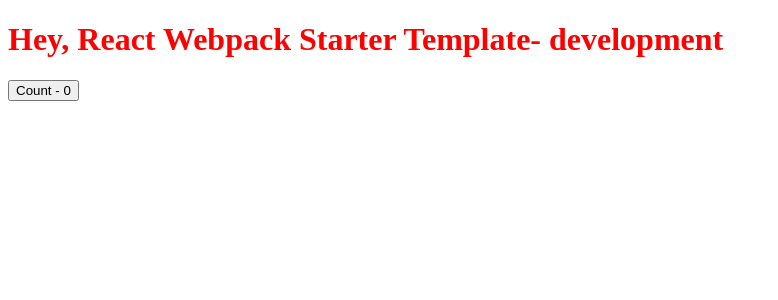
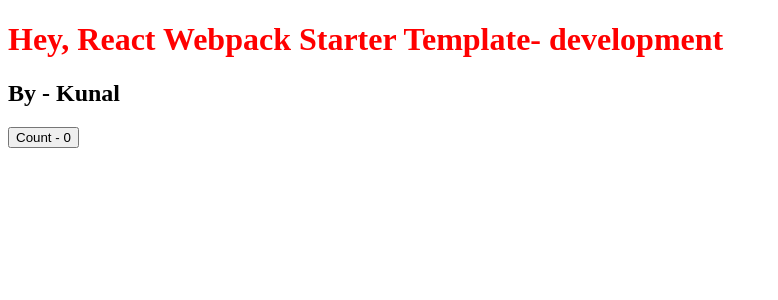
Before and after one commit to KKVANONYMOUS/React-Webpack-TailwindCSS-Starter, a React app: page / in a window 1280 px wide. Shown: the top 300 px of the page, without its empty margins (0-778 px from the left). Built offline with nearby package versions, Linux system fonts and the light colour scheme.

Commit message:
Check husky

```diff
--- a/src/App.tsx
+++ b/src/App.tsx
@@ -2,10 +2,11 @@
 import './styles.css'
 
 export const App = () => {
-  const num = 0
+  const name="Kunal"
   return (
     <>
       <h1>Hey, React Webpack Starter Template- {process.env.NODE_ENV}</h1>
+      <h2>By - {name}</h2>
       <Counter />
     </>
   )
```
